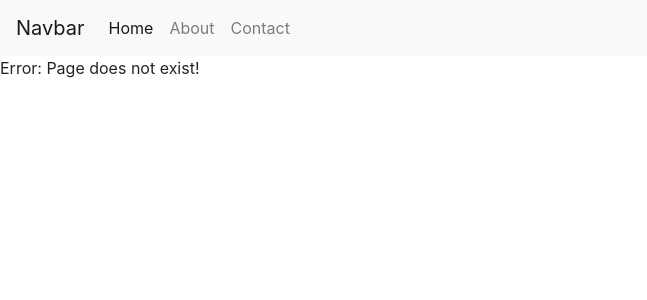
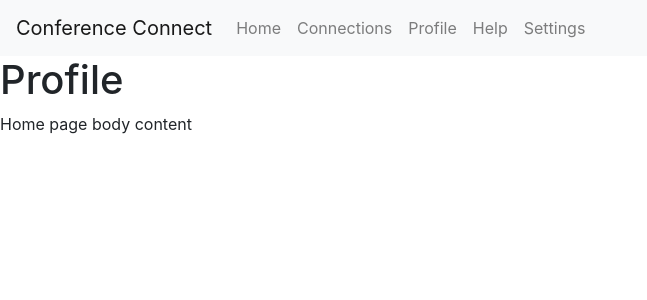
Before and after one commit to anaashrafi/conference-connect, a React (Create React App) app: page /profile in a window 1280 px wide. Shown: the top 300 px of the page, without its empty margins (0-647 px from the left). Built offline with nearby package versions, Linux system fonts and the light colour scheme.

Commit message:
Changed tab names/added tabs, still need to fix tab routing

```diff
--- a/src/App.js
+++ b/src/App.js
@@ -31,6 +31,7 @@ import { BrowserRouter, Route, Switch } from 'react-router-dom';
 import Home from './components/Home';
 import About from './components/About';
 import Contact from './components/Contact';
+import Profile from './components/Profile';
 import Error from './components/Error';
 import Navigation from './components/Navigation';
 
@@ -44,6 +45,7 @@ class App extends Component {
              <Route path="/" component={Home} exact/>
              <Route path="/about" component={About}/>
              <Route path="/contact" component={Contact}/>
+             <Route path="/profile" component={Profile}/>
             <Route component={Error}/>
            </Switch>
         </div>
--- a/src/components/Navigation.js
+++ b/src/components/Navigation.js
@@ -6,15 +6,17 @@ const Navigation = () => {
     return (
        <div>
         <nav class="navbar navbar-expand-lg navbar-light bg-light">
-            <a class="navbar-brand" href="#">Navbar</a>
+            <a class="navbar-brand" href="/">Conference Connect</a>
             <button class="navbar-toggler" type="button" data-toggle="collapse" data-target="#navbarNavAltMarkup" aria-controls="navbarNavAltMarkup" aria-expanded="false" aria-label="Toggle navigation">
                 <span class="navbar-toggler-icon"></span>
             </button>
             <div class="collapse navbar-collapse" id="navbarNavAltMarkup">
                 <div class="navbar-nav">
-                    <a class="nav-item nav-link active" href="/">Home <span class="sr-only">(current)</span></a>
-                    <a class="nav-item nav-link" href="/about">About</a>
-                    <a class="nav-item nav-link" href="/contact">Contact</a>
+                    <a class="nav-item nav-link" href="/">Home<span class="sr-only">(current)</span></a>
+                    <a class="nav-item nav-link" href="/about">Connections</a>
+                    <a class="nav-item nav-link" href="/profile">Profile</a>
+                    <a class="nav-item nav-link" href="/contact">Help</a>
+                    <a class="nav-item nav-link" href="/contact">Settings</a>
                 </div>
             </div>
         </nav>
--- /dev/null
+++ b/src/components/Profile.js
@@ -0,0 +1,12 @@
+import React from 'react';
+
+const profile = () => {
+    return (
+       <div>
+          <h1>Profile</h1>
+           <p>Home page body content</p>
+       </div>
+    );
+}
+
+export default profile;
```
Also changed, not shown: 1 other file (tests, documents, lock files or other folders).
